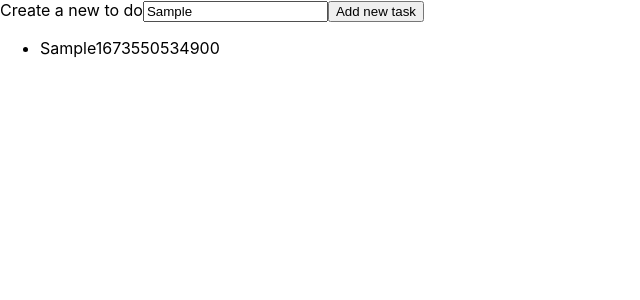
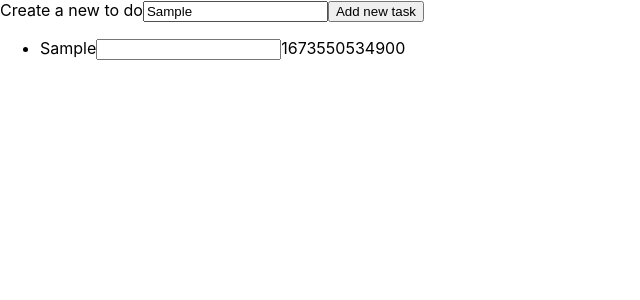
Before and after one commit to paullaster/todolist, a React (Create React App) app: page / in a window 1280 px wide. Both pictures are taken after typing "Sample" into the empty fields and a click on the button "Add new task". Shown: the top 300 px of the page, without its empty margins (0-640 px from the left). Built offline with nearby package versions, Linux system fonts and the light colour scheme.

Commit message:
commit files

```diff
--- a/src/components/TodoList.js
+++ b/src/components/TodoList.js
@@ -1,3 +1,5 @@
+import LabeledInput from "./LabeledInput";
+
 const TodoList = ({todos}) =>{
     return(
         <ul>
@@ -15,9 +17,11 @@ const TodoList = ({todos}) =>{
 const TodoListItem = ({label, created_at}) =>{
     return(
         <li>
-            <span>
-                {label}
-            </span>
+            <LabeledInput>
+                <span>
+                    {label}
+                </span>
+            </LabeledInput>
             <span>
                 {created_at}
             </span>
```
